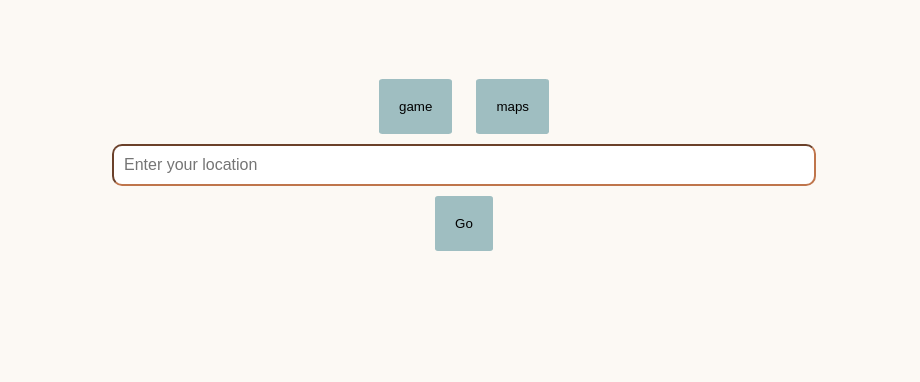
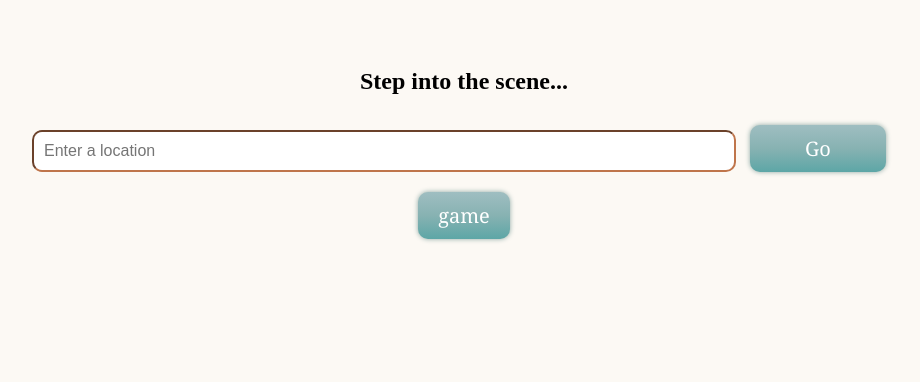
Before and after one commit to alissachimi/finalFilm, a Flask app: page / in a window 1360 px wide. Shown: the part 418-800 px from the top of the page, without its empty margins (216-1136 px from the left). Run offline with Flask 3, Linux system fonts and the light colour scheme; some libraries are stand-ins or nearby versions.

Commit message:
edited the home html and css

```diff
--- a/static/CSS/home.css
+++ b/static/CSS/home.css
@@ -7,11 +7,26 @@ body{
 }
 
 button{
-    border-radius: 5%;
-    padding: 20px;
+    border-radius: 10px;
+    padding: 10px 20px;
     margin: 10px;
-    background-color: #9FBEC1;
+    background-image: linear-gradient(to bottom, #9FBEC1 0%, rgb(135, 178, 178) 50%, #5da6a6 100%);
+    text-decoration: none;
     border: none;
+    color: #fff;
+    font-size: 20px;
+    font-family: Georgia, 'Times New Roman', Times, serif;
+    box-shadow: 0 0 5px #8ba8a3;
+    flex: 1 1 auto;
+    transition: 0.5s;
+    background-size: 200% auto;
+}
+
+.button-go{
+    margin-left: 10px;
+    color: #fff;
+    border: none;
+    cursor: pointer;
 }
 
 .gif{
@@ -20,33 +35,38 @@ button{
     margin-left: -16%;
 }
 
-@keyframes buttonAnimation {
+/* @keyframes buttonAnimation {
     from {background-color: #9FBEC1;}
     to {background-color: #3F7373;}
-}
+} */
 
 button:hover{
     cursor: pointer;
-    animation-name: buttonAnimation;
+    /* animation-name: buttonAnimation;
     animation-duration: 1.5s;
     animation-direction: alternate;
-    animation-iteration-count: infinite;
+    animation-iteration-count: infinite; */
+    box-shadow: 1px 1px 10px rgba(0, 0, 0, 0.3);
 }
 
 button:active{
-    transform: translateY(4px);
+    transform: translateY(6px);
 }
 
-.search-container{
-    display: flex;
+/* .search-container{
+    /* display: flex;
     align-items: center;
-    justify-content: center;
-}
+    justify-content: center; */
+/* } */
 
 .search-input{
     padding: 10px;
     font-size: 16px;
-    width: 50%;
     border-radius: 10px;
     border-color: #BF754B;
 }
+
+.slogan{
+    align-items: center;
+    text-align: center;
+}
--- a/templates/home.html
+++ b/templates/home.html
@@ -15,19 +15,22 @@
         <div class="gif">
             <img src="/static//images/PintoPin.gif" alt="footprints GIF">
         </div>
-
-        <!-- this empty h1 is keeping the buttons centered for some reason -->
-        <h1></h1>
-        <a href="game" style="text-decoration: none; margin-top: 20px; clear: both;"><button>game</button></a>
-        <a href="maps" style="text-decoration: none; clear: both;"><button>maps</button></a>
     </div>
 
-    <!-- search box -->
-    <div class="search-container">
-        <input id="places-search" class="search-input" type="text" placeholder="Enter your location">
+    <div class="slogan">
+        <h2>Step into the scene...</h2>
     </div>
 
-    <button style="text-decoration: none; clear: both;" onclick="redirectToMaps()">Go</button>
+
+
+    <!-- search box -->
+    <div id="search-container">
+        <input id="places-search" class="search-input" style="width: 50%;" type="text" placeholder="Enter a location">
+        <button style="text-decoration: none; clear: both; width: 10%;" class = "button-go" onclick="redirectToMaps()">Go</button>
+    </div>
+
+
+    <a href="game"><button>game</button></a>
 
 
 
```
Also changed, not shown: 1 other file.
